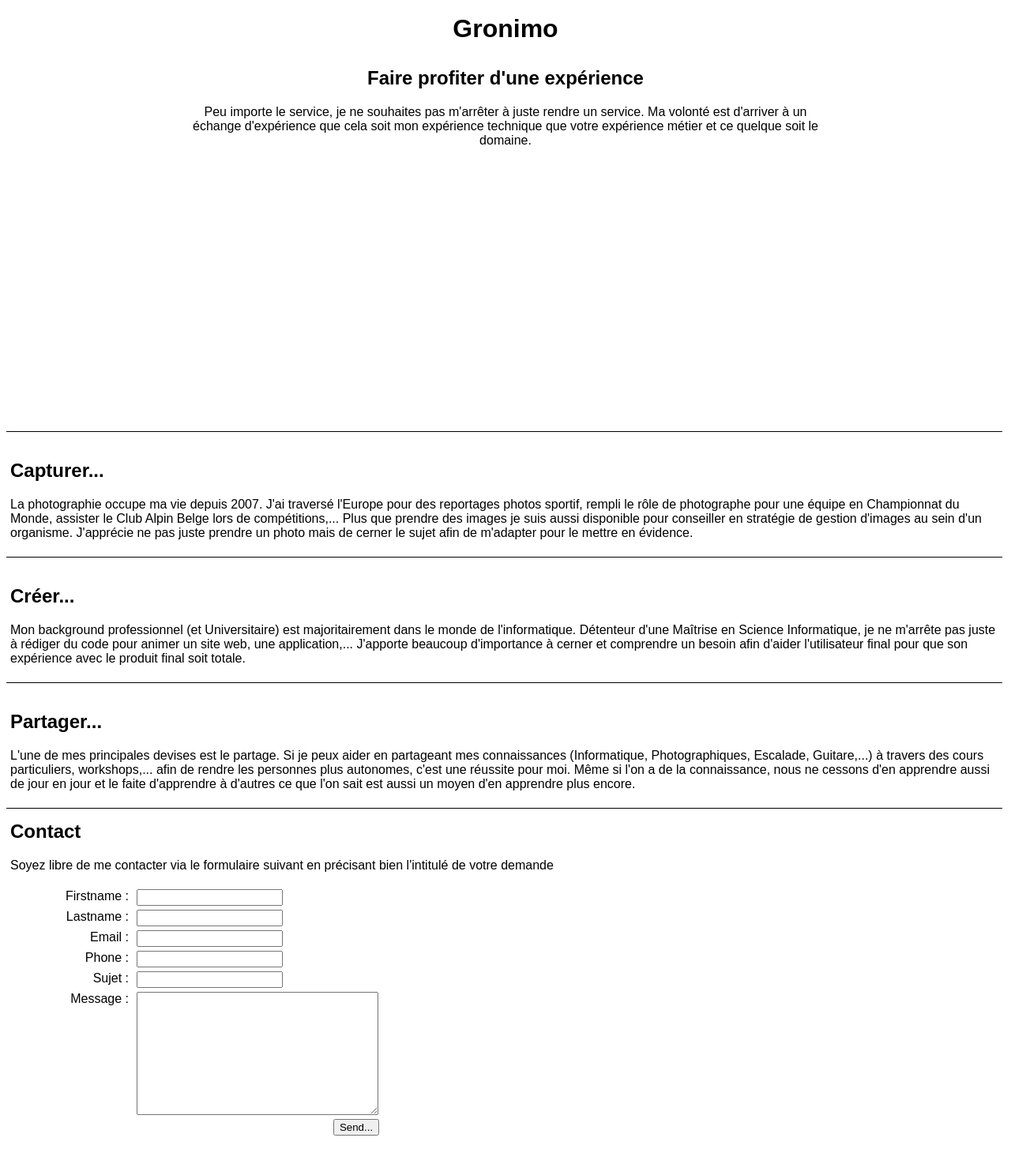
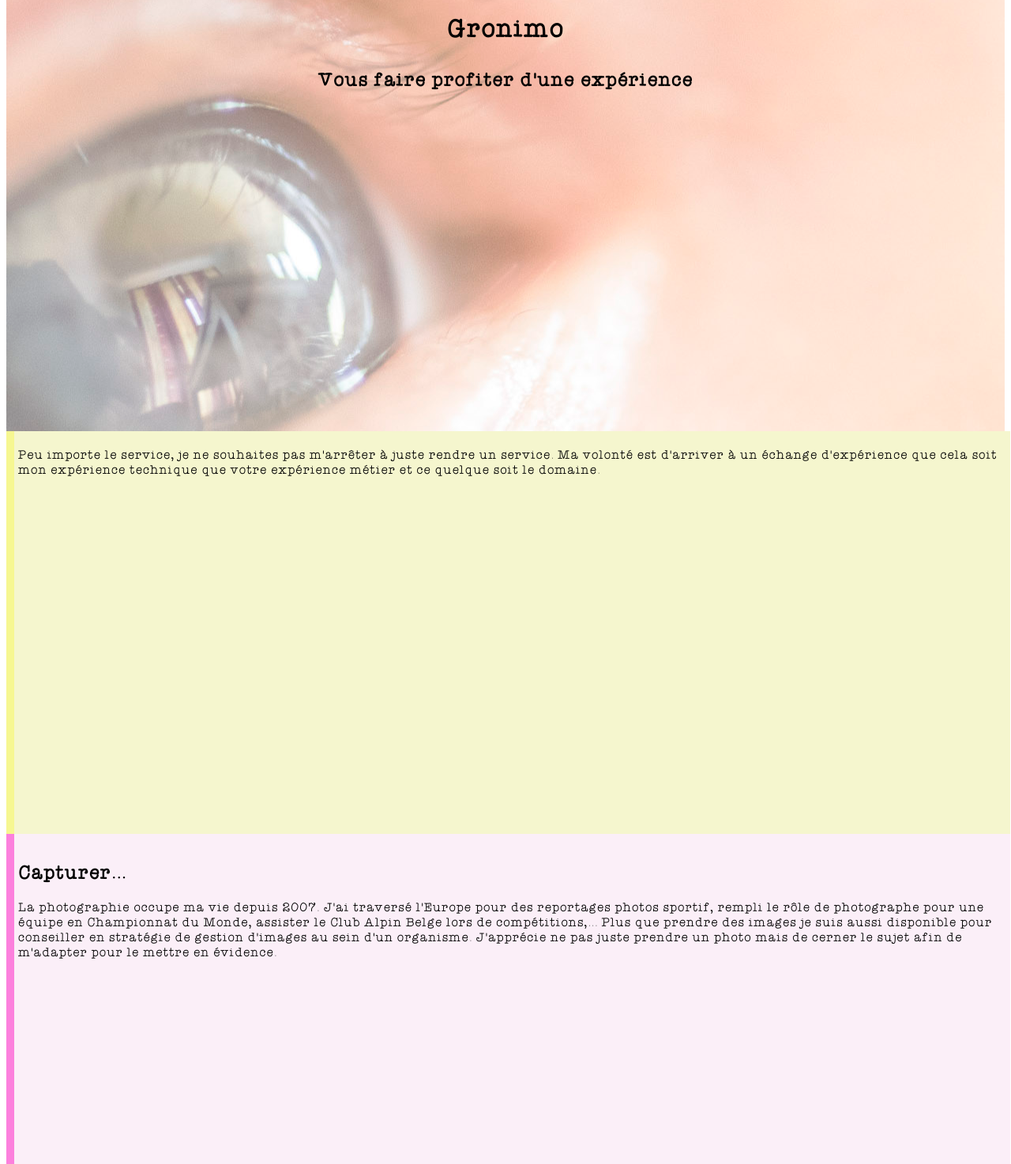
Before and after one commit to jvervier/jvervier.github.io, a plain HTML site: page index.html in a window 1280 px wide. Shown: the part 262-1736 px from the top of the page at 79% size. Drawn offline with Linux system fonts and the light colour scheme.

Commit message:
theme update

```diff
--- a/index.html
+++ b/index.html
@@ -17,16 +17,18 @@
 	<header>
 		<img src="img/Gronimo_blackGrey.png" />
 		<h1>Gronimo</h1>
-		<h2>Faire profiter d'une expérience</h2>
+		<h2>Vous faire profiter d'une expérience</h2>
+	</header>
+	<section class="section1">
 		<p>Peu importe le service, je ne souhaites pas m'arrêter à juste rendre un service. Ma volonté est d'arriver à un échange d'expérience que cela soit mon expérience technique que votre expérience métier et ce quelque soit le domaine.</p>
-	</header>
-	<section id="photography" class="titleSection">
+	</section>
+	<section id="photography" class="titleSection section2">
 		<h2 class="animated"><span class="animated"><img src="img/arrow_title.png" /></span>Capturer...</h2>
 		<p>La photographie occupe ma vie depuis 2007. J'ai traversé l'Europe pour des reportages photos sportif, rempli le rôle de photographe pour une équipe en Championnat du Monde, assister le Club Alpin Belge lors de compétitions,... Plus que prendre des images
 		je suis aussi disponible pour conseiller en stratégie de gestion d'images au sein d'un organisme. J'apprécie ne pas juste prendre un photo mais de cerner le sujet afin de m'adapter pour le mettre en évidence.</p>
 		<article class="animated">Je possède un site avec quelques images (en anglais) <a href="http://www.jeromevervier.be" target="_blank">www.jeromevervier.be</a></article>
 	</section>
-	<section class="titleSection">
+	<section class="titleSection section3">
 		<h2 class="animated"><span class="animated"><img src="img/arrow_title.png" /></span>Créer...</h2>
 		<p>Mon background professionnel (et Universitaire) est majoritairement dans le monde de l'informatique. Détenteur d'une Maîtrise en Science Informatique, je ne m'arrête pas juste à rédiger du code pour animer un site web, une application,... J'apporte beaucoup
 		d'importance à cerner et comprendre un besoin afin d'aider l'utilisateur final pour que son expérience avec le produit final soit totale.</p>
@@ -38,12 +40,12 @@
 			</ul>
 		</article>
 	</section>
-	<section class="titleSection">
+	<section class="titleSection section4">
 		<h2 class="animated"><span class="animated"><img src="img/arrow_title.png" /></span>Partager...</h2>
 		<p>L'une de mes principales devises est le partage. Si je peux aider en partageant mes connaissances (Informatique, Photographiques, Escalade, Guitare,...) à travers des cours particuliers, workshops,... afin de rendre les personnes plus autonomes, c'est une
 		réussite pour moi. Même si l'on a de la connaissance, nous ne cessons d'en apprendre aussi de jour en jour et le faite d'apprendre à d'autres ce que l'on sait est aussi un moyen d'en apprendre plus encore.</p>
 	</section>
-	<section id="contact">
+	<section id="contact" class="section5">
 		<h2>Contact</h2>
 		<p>Soyez libre de me contacter via le formulaire suivant en précisant bien l'intitulé de votre demande</p>
 		<form>
--- a/style.css
+++ b/style.css
@@ -1,5 +1,10 @@
+@font-face {
+    font-family: typewriter;
+    src: url(font/ATypewriterForMe.ttf);
+}
+
 body {
-	font-family: "arial", Serif;
+	font-family: "typewriter";
 }
 
 header {
@@ -9,6 +14,8 @@ header {
 	margin: 0;
 	max-width: none;
 	height: 100vh;
+	background-image: url(img/headerbackground.jpg);
+	background-position: center center;
 }
 
 section {
@@ -17,7 +24,36 @@ section {
 	width: 99%;
 	margin: 0px;
 	padding: 5px;
-	border-top: 0.5px solid black;
+}
+
+.section1 {
+	background-color: #F5F6CE;
+	border-left: 10px solid #F6F791;
+	min-height:500px;
+}
+
+.section2 {
+	background-color: #FBEFF8;
+	border-left: 10px solid #FC80DD;
+	min-height:500px;
+}
+
+.section3 {
+	background-color: #F2E0F7;
+	border-left: 10px solid #DF88F7;
+	min-height:500px;
+}
+
+.section4 {
+	background-color: #E0E6F8;
+	border-left: 10px solid #7898F7;
+	min-height:500px;
+}
+
+.section5 {
+	background-color: #E0F8EC;
+	border-left: 10px solid #4BC98A;
+	min-height:500px;
 }
 
 footer {
@@ -72,7 +108,7 @@ header h1 {
 }
 
 header h2 {
-	width: 400px;
+	width: 600px;
 	text-align:center;
 	margin-left: auto;
 	margin-right: auto;
```
Also changed, not shown: font/ATypewriterForMe.ttf (added), img/Gronimo_blackGrey.png, img/headerbackground.jpg (added), img/photography.png (deleted).
